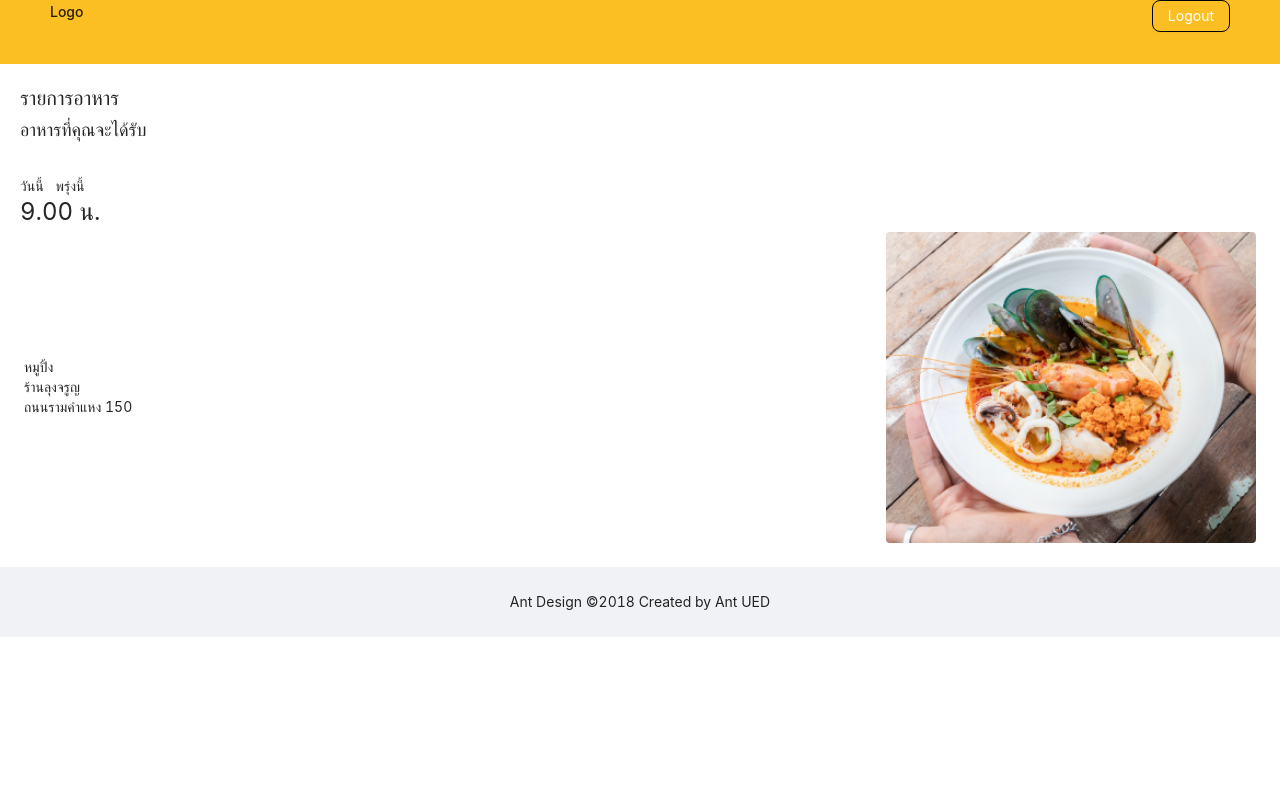
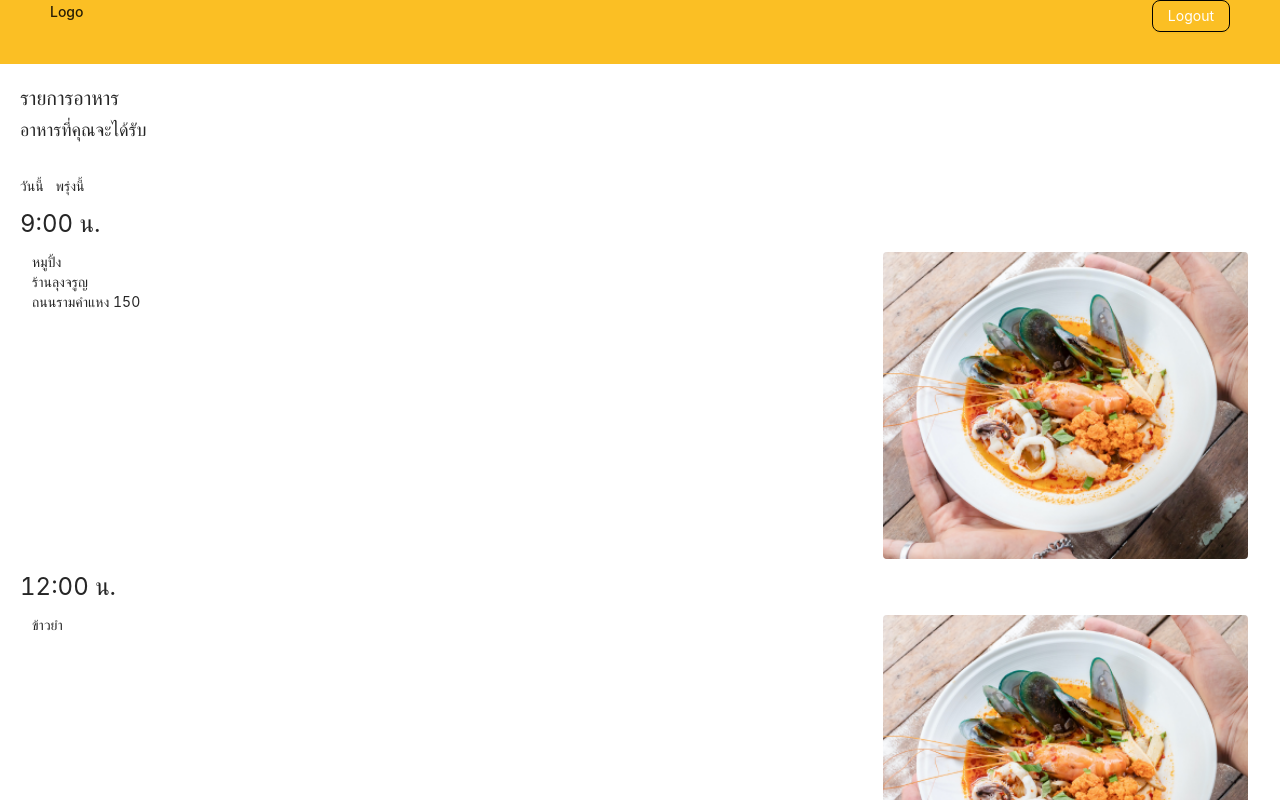
Before and after one commit to WebmasterCamp/ywc18-workshop-f, a React (Create React App) app: page /login in a window 1280 px wide. Both pictures are taken after a click on the button "เข้าสู่ระบบ". Shown: the top 800 px of the page. Built offline with nearby package versions, Linux system fonts and the light colour scheme; the HTML template or start-up script is replaced by a standard one.

Commit message:
menu list page

```diff
--- a/src/components/menu-list/MenuListPage.js
+++ b/src/components/menu-list/MenuListPage.js
@@ -1,6 +1,27 @@
 import {Button, Form, Input} from "antd";
 import {PAGE} from "../choose-package/ChoosePackagePage";
 import React, {useState} from "react";
+
+const items = [
+    {
+        time: "9:00 น.",
+        name: "หมูปิ้ง",
+        restaurantName: "ร้านลุงจรูญ",
+        location: "ถนนรามคำแหง 150"
+    },
+    {
+        time: "12:00 น.",
+        name: "ข้าวยำ",
+        restaurantName: "",
+        location: ""
+    },
+    {
+        time: "18:00 น.",
+        name: "ข้าวผัดไก่",
+        restaurantName: "",
+        location: ""
+    }
+];
 
 export const MenuListPage = () => {
     const [isToday, setToday] = useState(true);
@@ -14,7 +35,7 @@ export const MenuListPage = () => {
                 อาหารที่คุณจะได้รับ
             </div>
 
-            <div className="flex mt-8 space-x-3">
+            <div className="flex mt-8 space-x-3 mb-3">
                 <div className="text-sm">
                     <a>วันนี้</a>
                 </div>
@@ -23,21 +44,24 @@ export const MenuListPage = () => {
                 </div>
             </div>
 
-            <div className="flex-col">
-                <div>9.00 น.</div>
-                <div className="flex spacex-9 items-center justify-between bg-grey p-1">
+            {items.map(item => {
+                return <div className="flex-col">
+                <div className="text-md">{item.time}</div>
+                <div className="flex spacex-9 items-start justify-between bg-grey-700 p-3">
                     <div className="text-sm">
-                        <div className="text-md">หมูปิ้ง</div>
-                        <div>ร้านลุงจรูญ</div>
-                        <div>ถนนรามคำแหง 150</div>
+                        <div className="text-md">{item.name}</div>
+                        <div>{item.restaurantName}</div>
+                        <div>{item.location}</div>
                     </div>
                     <img
                         className="rounded object-cover"
                         src={"assets/image 1.png"}
+                        alt={item.name}
                         style={{ width: "30%", height: "auto" }}
                     />
                 </div>
             </div>
+            })}
         </div>
     </div>
 }
```
